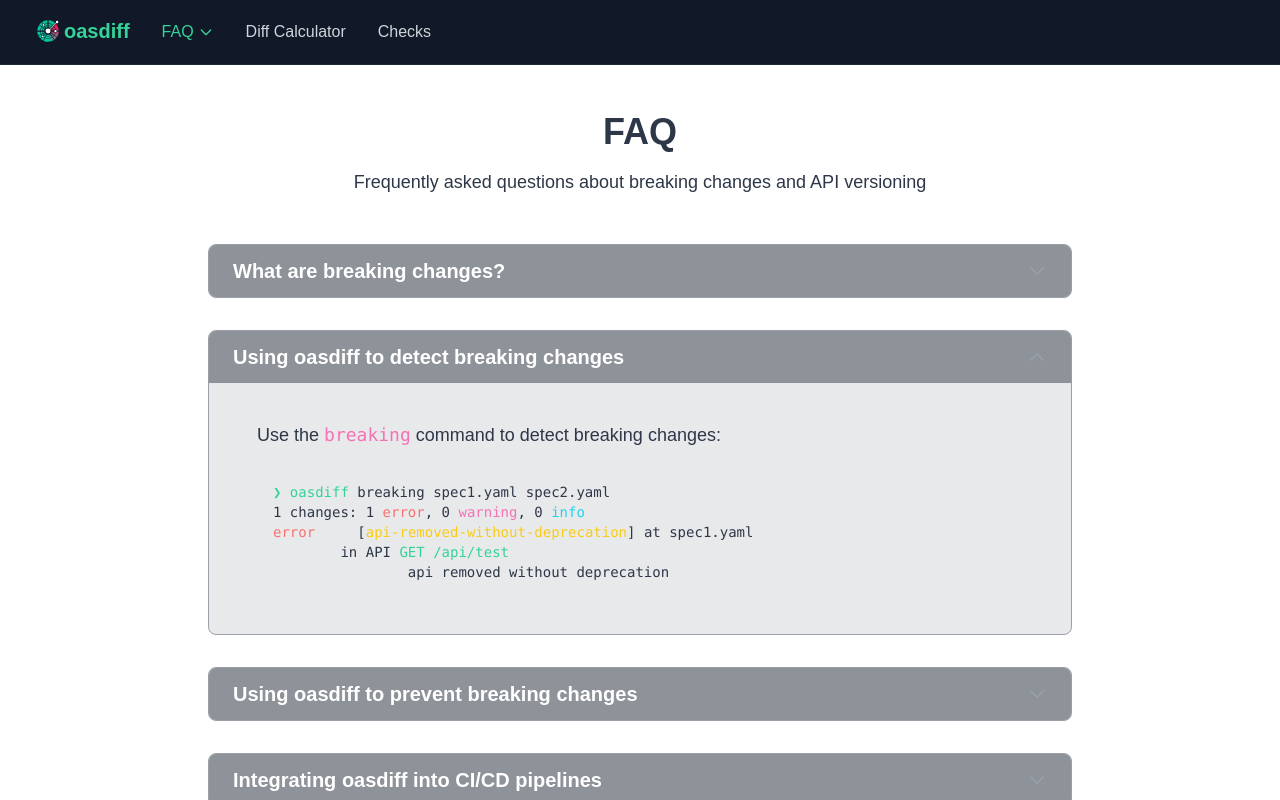
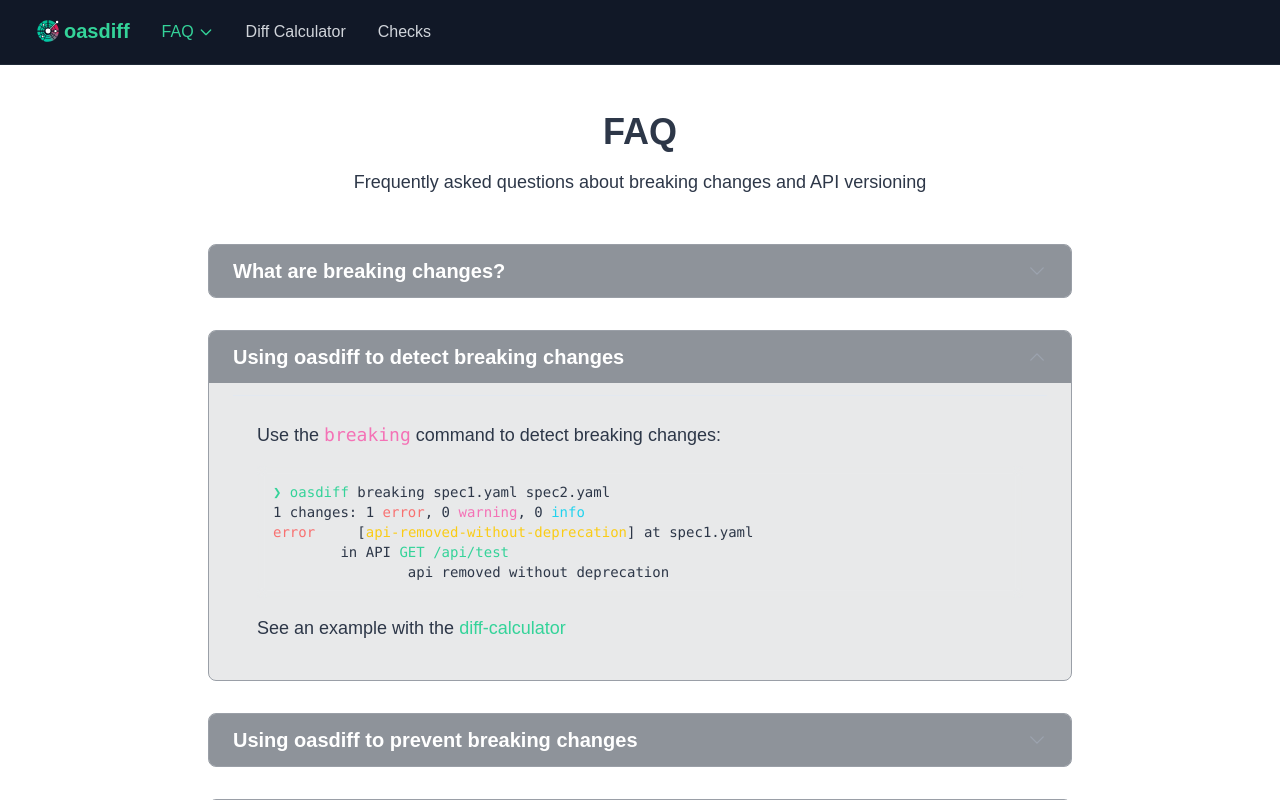
Before and after one commit to oasdiff/w3, a Next.js app: page /faq in a window 1280 px wide. Both pictures are taken after a click on the button "Using oasdiff to detect breaking changes". Shown: the top 800 px of the page. Built offline with nearby package versions, Linux system fonts and the light colour scheme.

Commit message:
use diff for faq examples

```diff
--- a/app/faq/page.tsx
+++ b/app/faq/page.tsx
@@ -127,6 +127,9 @@
                     </code>
                   </pre>
                 </div>
+                <p className="text-lg text-[var(--foreground)] leading-relaxed mt-4">
+                  See an example with the <a href="http://localhost:3000/diff-calculator?spec1=/data/spec1.yaml&spec2=/data/spec2.yaml&mode=breaking" className="font-medium text-emerald-400 hover:text-emerald-300 transition-colors" target="_blank" rel="noopener noreferrer">diff-calculator</a>
+                </p>
               </>
             )
           },
@@ -217,6 +220,9 @@
                     </code>
                   </pre>
                 </div>
+                <p className="text-lg text-[var(--foreground)] leading-relaxed mt-4">
+                  See an example with the <a href="http://localhost:3000/diff-calculator?spec1=/data/spec1.yaml&spec2=/data/spec2.yaml&mode=changelog" className="font-medium text-emerald-400 hover:text-emerald-300 transition-colors" target="_blank" rel="noopener noreferrer">diff-calculator</a>
+                </p>
               </>
             )
           },
@@ -359,6 +365,10 @@
                     </code>
                   </pre>
                 </div>
+                <p className="text-lg text-[var(--foreground)] leading-relaxed mt-4">
+                  See an example with the <a href="http://localhost:3000/diff-calculator?spec1=/data/spec1.yaml&spec2=/data/spec2.yaml&mode=diff" className="font-medium text-emerald-400 hover:text-emerald-300 transition-colors" target="_blank" rel="noopener noreferrer">diff-calculator</a>
+                </p>
+
               </>
             )
           },
```
